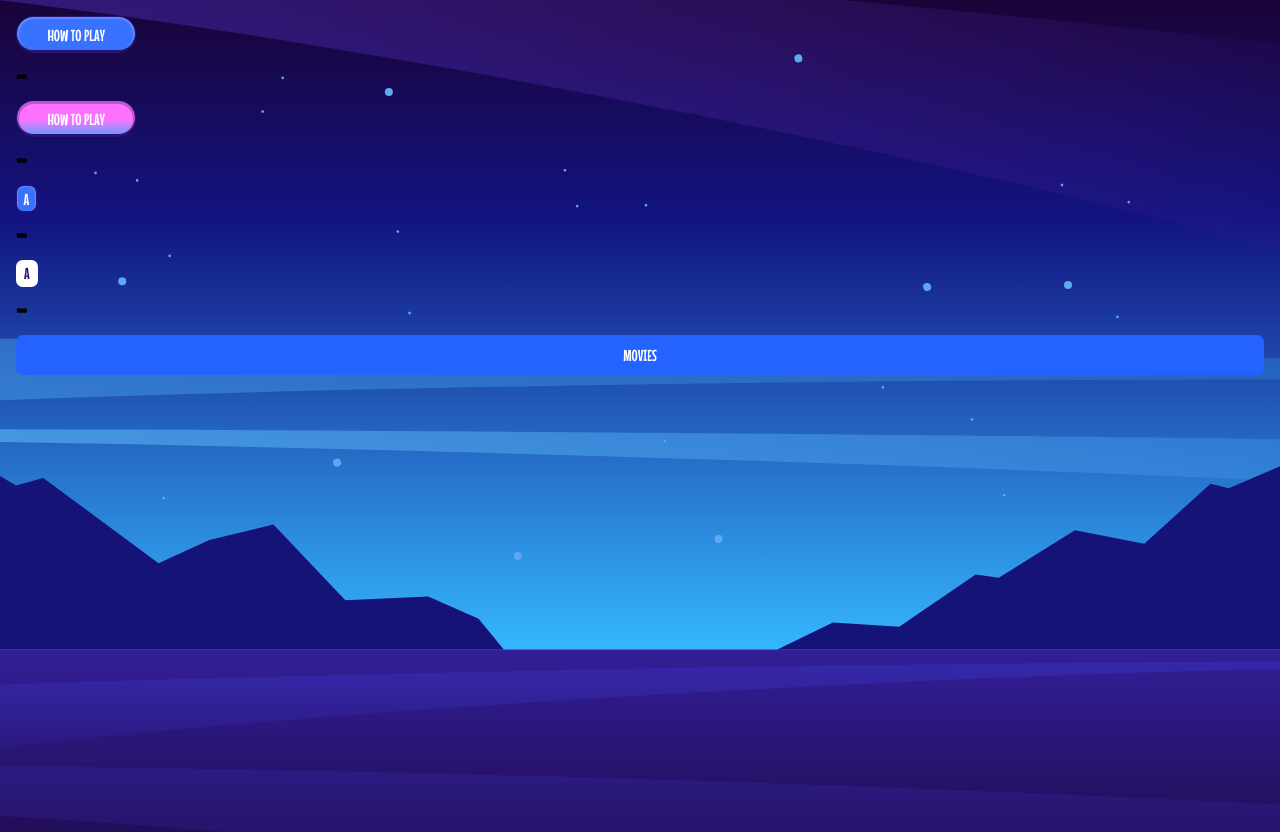
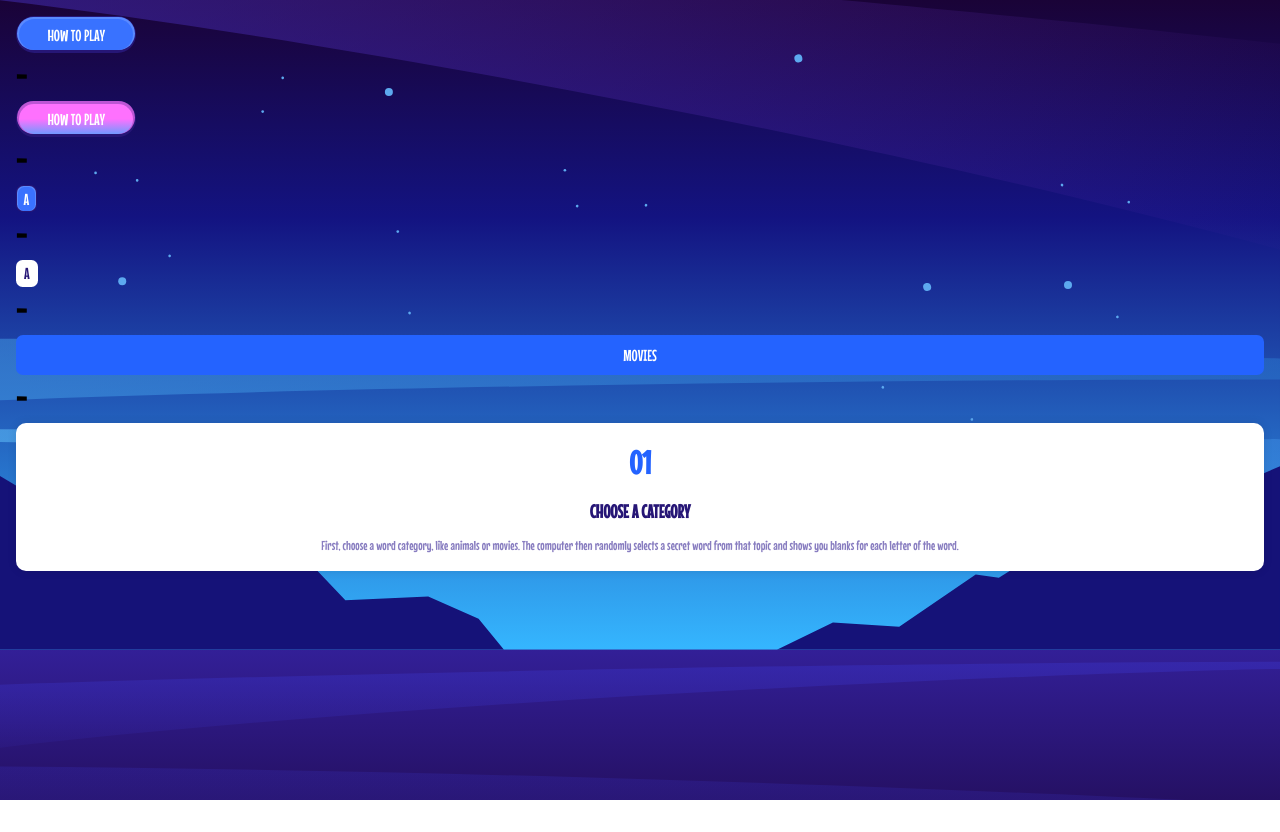
Before and after one commit to g1alexander/hangman_game, a Next.js app: page / in a window 1280 px wide. After the commit the page ends 800 px from the top, so only its background shows below. Built offline with nearby package versions, Linux system fonts and the light colour scheme.

Commit message:
feat: tutorial card

```diff
--- /dev/null
+++ b/src/app/components/TutorialCard.tsx
@@ -0,0 +1,19 @@
+interface PlayableLetterProps {
+  step: React.ReactNode;
+  title: React.ReactNode;
+  description: React.ReactNode;
+}
+
+export default function TutorialCard({
+  step,
+  title,
+  description,
+}: PlayableLetterProps) {
+  return (
+    <article className="tutorial-card">
+      <h2>{step}</h2>
+      <h3>{title}</h3>
+      <p>{description}</p>
+    </article>
+  );
+}
--- a/src/app/page.tsx
+++ b/src/app/page.tsx
@@ -2,6 +2,7 @@ import Button from "./components/Button";
 import PlayableLetter from "./components/PlayableLetter";
 import KeyboardLetter from "./components/KeyboardLetter";
 import SelectableCategory from "./components/SelectableCategory";
+import TutorialCard from "./components/TutorialCard";
 
 export default function Home() {
   return (
@@ -18,6 +19,13 @@ export default function Home() {
       <h1>-</h1>
 
       <SelectableCategory>Movies</SelectableCategory>
+      <h1>-</h1>
+
+      <TutorialCard
+        step="01"
+        title="Choose a category"
+        description="First, choose a word category, like animals or movies. The computer then randomly selects a secret word from that topic and shows you blanks for each letter of the word."
+      />
     </main>
   );
 }
--- a/src/app/styles/globals.css
+++ b/src/app/styles/globals.css
@@ -10,6 +10,7 @@
   --color-pink: 254, 113, 254;
   --color-pink-hover: 231, 144, 231;
   --color-white: 255, 255, 255;
+  --color-purple: 136, 125, 192;
   --heading-xl: 8.5rem;
   --heading-l: 5.5rem;
   --heading-m: 3rem;
@@ -26,8 +27,34 @@ body {
   -o-background-size: cover;
   background-size: cover;
   background-repeat: no-repeat;
-  height: 100vh;
+  /* height: 100vh; */
   margin: 1rem;
+}
+
+.tutorial-card {
+  background-color: rgba(var(--color-white), 1);
+  border-radius: 10px;
+  padding: 1rem;
+  box-shadow: 0px 0px 10px 0px rgba(0, 0, 0, 0.1);
+  text-align: center;
+}
+
+.tutorial-card h2 {
+  color: rgba(var(--color-blue), 1);
+  font-size: 2rem;
+}
+
+.tutorial-card h3 {
+  color: rgba(var(--color-dark-navy), 1);
+  text-transform: uppercase;
+  margin-bottom: 0.7rem;
+  margin-top: 0.6rem;
+}
+
+.tutorial-card p {
+  color: rgba(var(--color-purple), 1);
+  font-size: small;
+  padding: 0 0.4rem;
 }
 
 .selectable-category {
```
